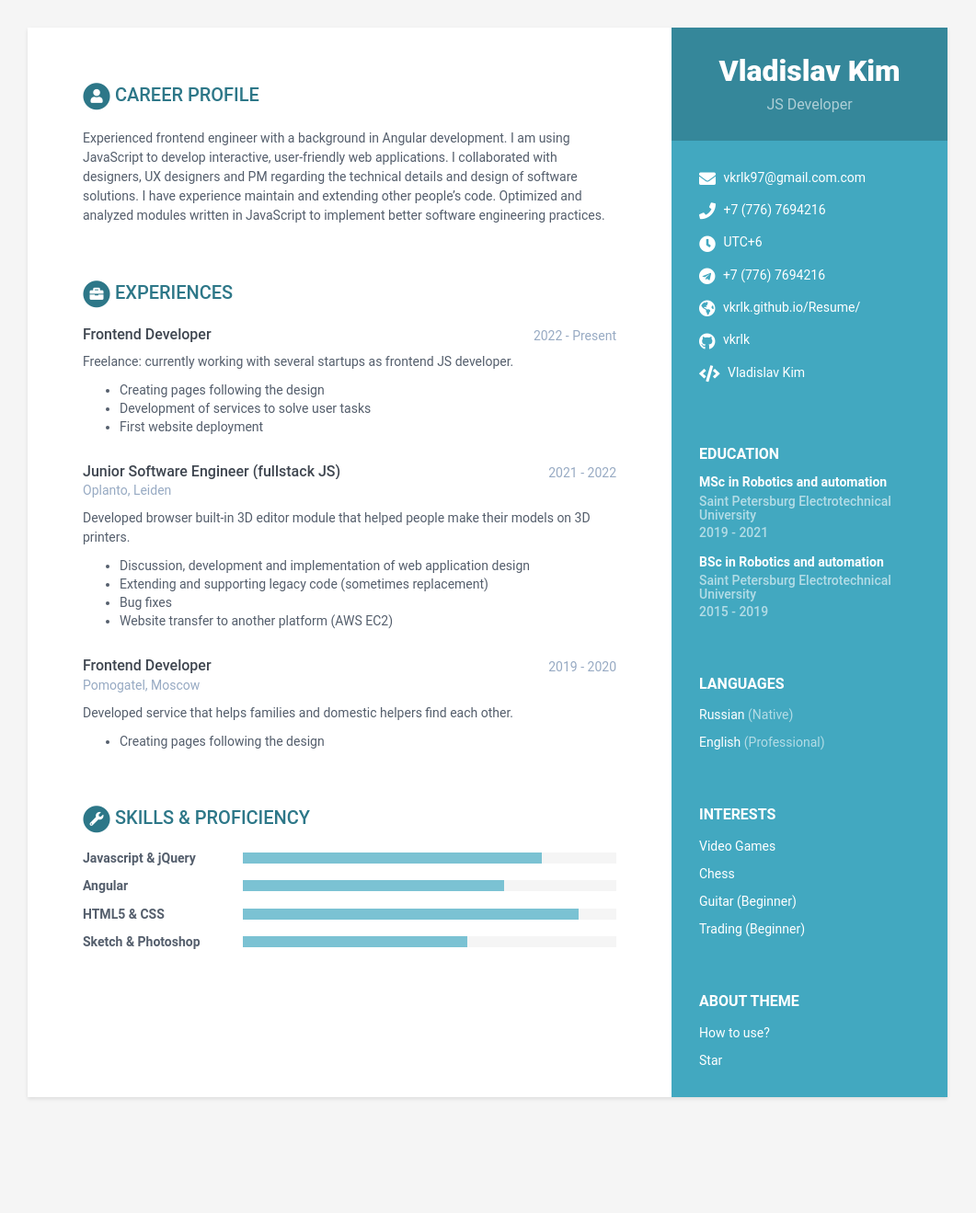
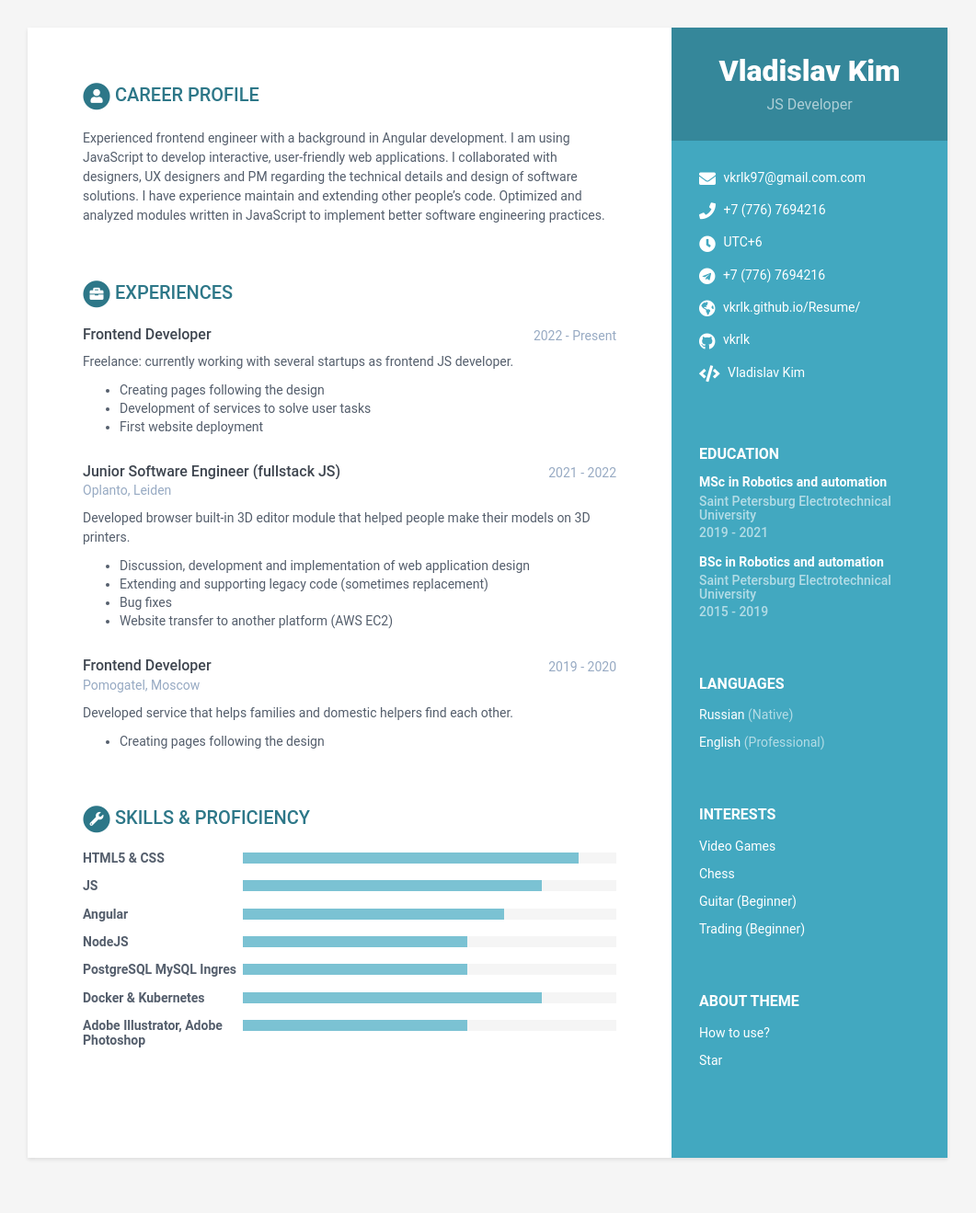
Before and after one commit to VKRLK/CV, a Jekyll site: the page built from index.html, in a window 1280 px wide. Shown: the whole page at 92% size, without its empty margins (110-1171 px from the left). Built offline with Jekyll 4.4.1, drawn with Linux system fonts in a browser that asks for light colours; before the commit the page ends 1253 px from its top, so only the background shows below that.

Commit message:
Update data.yml

```diff
--- a/_data/data.yml
+++ b/_data/data.yml
@@ -101,14 +101,23 @@ skills:
     title: Skills &amp; Proficiency
 
     toolset:
-      - name: Javascript & jQuery
+      - name: HTML5 & CSS
+        level: 90%
+
+      - name: JS
         level: 80%
 
       - name: Angular
         level: 70%
 
-      - name: HTML5 & CSS
-        level: 90%
+      - name: NodeJS
+        level: 60%
 
-      - name: Sketch & Photoshop
+      - name: PostgreSQL MySQL Ingres
         level: 60%
+
+      - name: Docker & Kubernetes
+        level: 80%
+
+      - name: Adobe Illustrator, Adobe Photoshop
+        level: 60%
```
